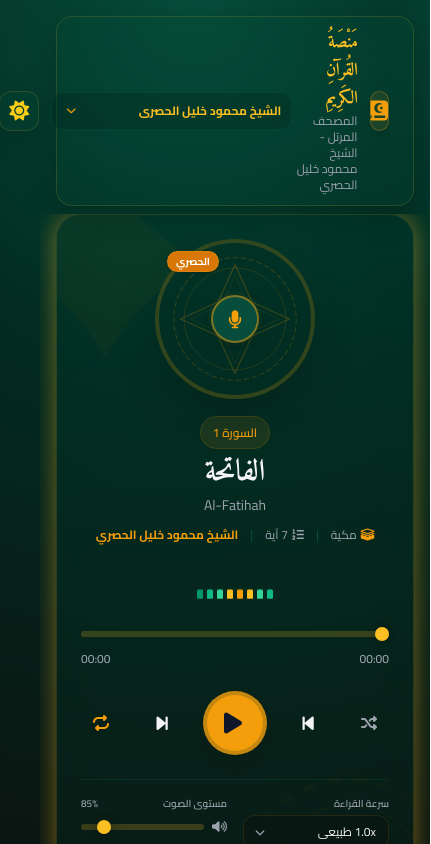
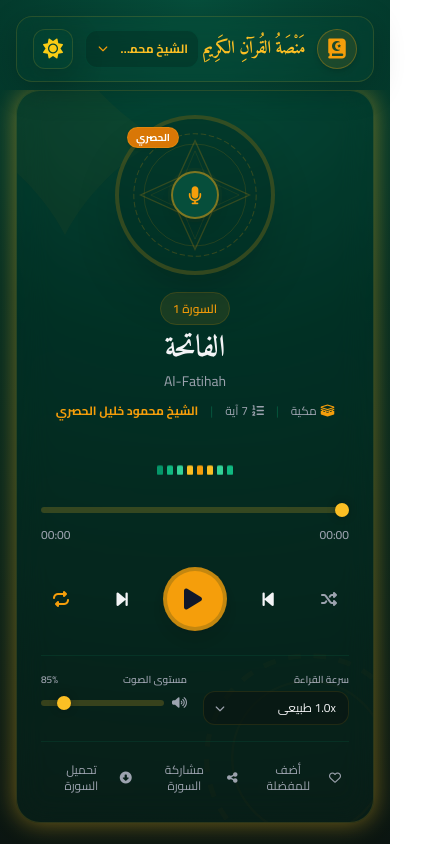
Before and after one commit to parotedu/Quran, a plain HTML site: page index.html in a window 390 px wide. Shown: the whole page, 431 px wide, since content can reach past the window. Drawn offline with nearby package versions, Linux system fonts and the light colour scheme.

Commit message:
Improve header layout responsiveness and apply truncation to the reciter select dropdown on mobile

```diff
--- a/index.html
+++ b/index.html
@@ -18,6 +18,9 @@
     tailwind.config = {
       theme: {
         extend: {
+          screens: {
+            'xs': '400px',
+          },
           colors: {
             emerald: {
               950: '#022c22',
@@ -39,7 +42,7 @@
 <body class="h-full flex flex-col antialiased">
 
   <!-- Header Section -->
-  <header class="glass-panel mx-4 mt-4 mb-2 rounded-2xl py-3 px-6 flex items-center justify-between z-10">
+  <header class="glass-panel mx-4 mt-4 mb-2 rounded-2xl py-3 px-4 sm:px-6 flex items-center justify-between z-10">
     <div class="flex items-center gap-3">
       <!-- Premium Gold Logo Icon (SVG Calligraphy-like pattern) -->
       <div
@@ -48,21 +51,21 @@
       </div>
       <div>
         <h1 class="text-lg lg:text-xl font-bold tracking-tight text-[var(--text-accent)] font-quran">مَنْصَةُ القُرآنِ الكَرِيمِ</h1>
-        <p class="text-xs text-[var(--text-secondary)]" id="app-subtitle">المصحف المرتل - الشيخ محمود خليل الحصري</p>
+        <p class="text-xs text-[var(--text-secondary)] hidden sm:block" id="app-subtitle">المصحف المرتل - الشيخ محمود خليل الحصري</p>
       </div>
     </div>
 
-    <!-- Controls (Source Selector + Theme Toggle) -->
+    <!-- Controls (Reciter Selector + Theme Toggle) -->
     <div class="flex items-center gap-3">
       <!-- Reciter Selector Dropdown -->
-      <div class="flex items-center gap-2 bg-emerald-950/40 rounded-xl p-1.5 border border-emerald-500/10 text-xs">
+      <div class="flex items-center gap-1.5 bg-emerald-950/40 rounded-xl p-1.5 border border-emerald-500/10 text-xs">
         <label for="reciter-select" class="text-[var(--text-secondary)] font-medium mr-1 select-none hidden md:inline">القارئ:</label>
         <div class="relative">
           <select id="reciter-select"
-            class="bg-transparent text-amber-400 font-bold py-1 pr-1 pl-7 rounded-lg transition-all duration-200 outline-none appearance-none cursor-pointer text-xs">
+            class="bg-transparent text-amber-400 font-bold py-1 pr-1 pl-6 rounded-lg transition-all duration-200 outline-none appearance-none cursor-pointer text-xs max-w-[100px] xs:max-w-[140px] sm:max-w-[180px] md:max-w-none truncate">
             <!-- Will be populated dynamically in JS -->
           </select>
-          <span class="absolute left-2 top-1/2 transform -translate-y-1/2 text-amber-500 text-[10px] pointer-events-none">
+          <span class="absolute left-1.5 top-1/2 transform -translate-y-1/2 text-amber-500 text-[10px] pointer-events-none">
             <i class="fa-solid fa-chevron-down"></i>
           </span>
         </div>
```
